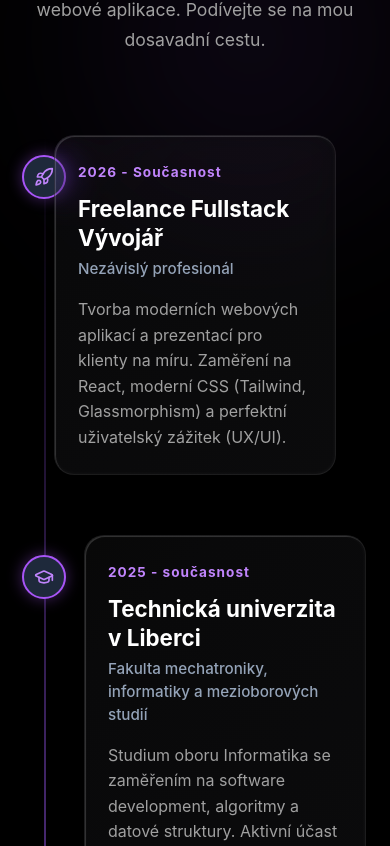
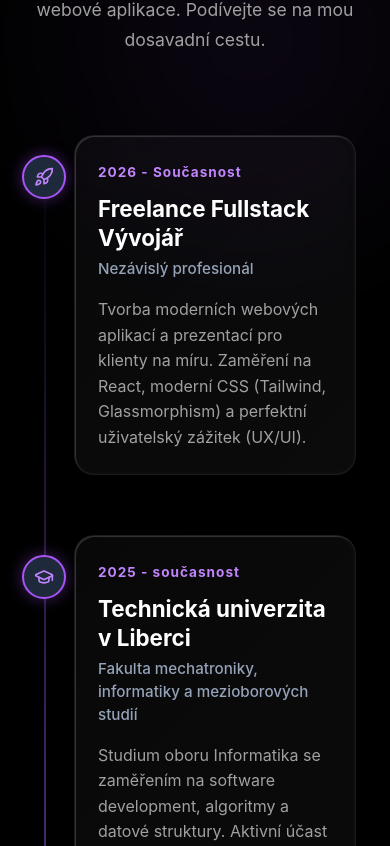
Before and after one commit to IchHabeNicht05/my-portfolio, a React (Vite) app: page / in a window 390 px wide. Shown: the part 3878-4724 px from the top of the page. Built offline with nearby package versions, Linux system fonts and the light colour scheme; no server answers.

Commit message:
Responzivita v Experience

```diff
--- a/src/components/sections/Experience.css
+++ b/src/components/sections/Experience.css
@@ -263,7 +263,9 @@
 
   .timeline-content-card {
     width: calc(100% - 60px);
-    margin-left: auto !important;
+    margin-left: 50px !important;
+    margin-right: 0 !important;
+    text-align: left;
     padding: 24px;
   }
 }
```
